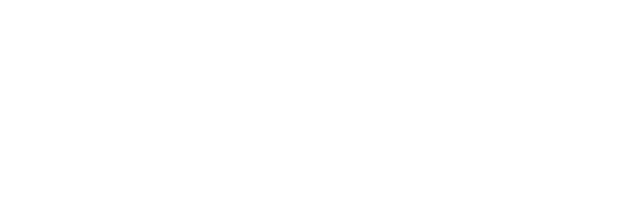
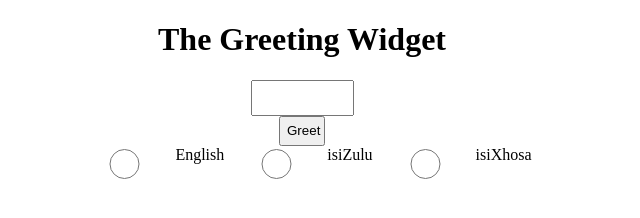
Before and after one commit to Jaynisto/alpinejs-bootcamp-widgets, a plain HTML site: page index.html in a window 1280 px wide. Shown: the whole page, without its empty margins (338-978 px from the left). Drawn offline with nearby package versions, Linux system fonts and the light colour scheme.

Commit message:
the greet widget

```diff
--- /dev/null
+++ b/greet.js
@@ -0,0 +1,17 @@
+function greet(name,language){
+    if(language === "english"){
+        return "Hello, " + name + ".";
+    }
+    else if(language === "zulu"){
+        return "Sawubona, " + name + ".";
+    }
+    else if(language === "xhosa"){
+        return "Molo, " + name + ".";
+    }
+    else if(name === " "){
+        return "Please Enter Your Name On The Text Field.";
+    }
+    else {
+        return "Please Select A Language Of Your Choice."
+    }
+}
--- a/index.html
+++ b/index.html
@@ -4,10 +4,31 @@
     <meta charset="UTF-8">
     <meta http-equiv="X-UA-Compatible" content="IE=edge">
     <meta name="viewport" content="width=device-width, initial-scale=1.0">
+    <script src="greet.js"></script>
+    <script defer src="https://cdn.jsdelivr.net/npm/alpinejs@3.x.x/dist/cdn.min.js"></script>
     <link rel="stylesheet" href="style.css">
     <title>Bootcamp Widget</title>
 </head>
 <body>
+    <h1>The Greeting Widget</h1>
+    <div class="greet" x-data="{
+        name : '',
+        greetingMessage : '',
+        language : '',
+        }">
+        <input x-model="name"/>
 
+        <button @click="greetingMessage = !greetingMessage">Greet</button>
+        <div class="radios">
+            <input type="radio" x-model="language" value="english">
+            <label for="english">English</label><br>
+            <input type="radio" x-model="language" value="zulu">
+            <label for="zulu">isiZulu</label><br>
+            <input type="radio" x-model="language" value="xhosa">
+            <label for="xhosa">isiXhosa</label><br>
+        </div>
+        <div x-show.transition="greetingMessage" x-text="greet(name,language)"></div>
+
+    </div>
 </body>
 </html>
--- a/style.css
+++ b/style.css
@@ -0,0 +1,24 @@
+.greet {
+    display: flex;
+    flex-direction: column;
+    text-align: center;
+    align-items: center;
+}
+
+button {
+    height: 30px;
+    width: 46px;
+}
+
+input {
+    height: 30px;
+    width: 95px;
+}
+
+.radios {
+    display: flex;
+}
+
+h1 {
+    text-align: center;
+}
```
